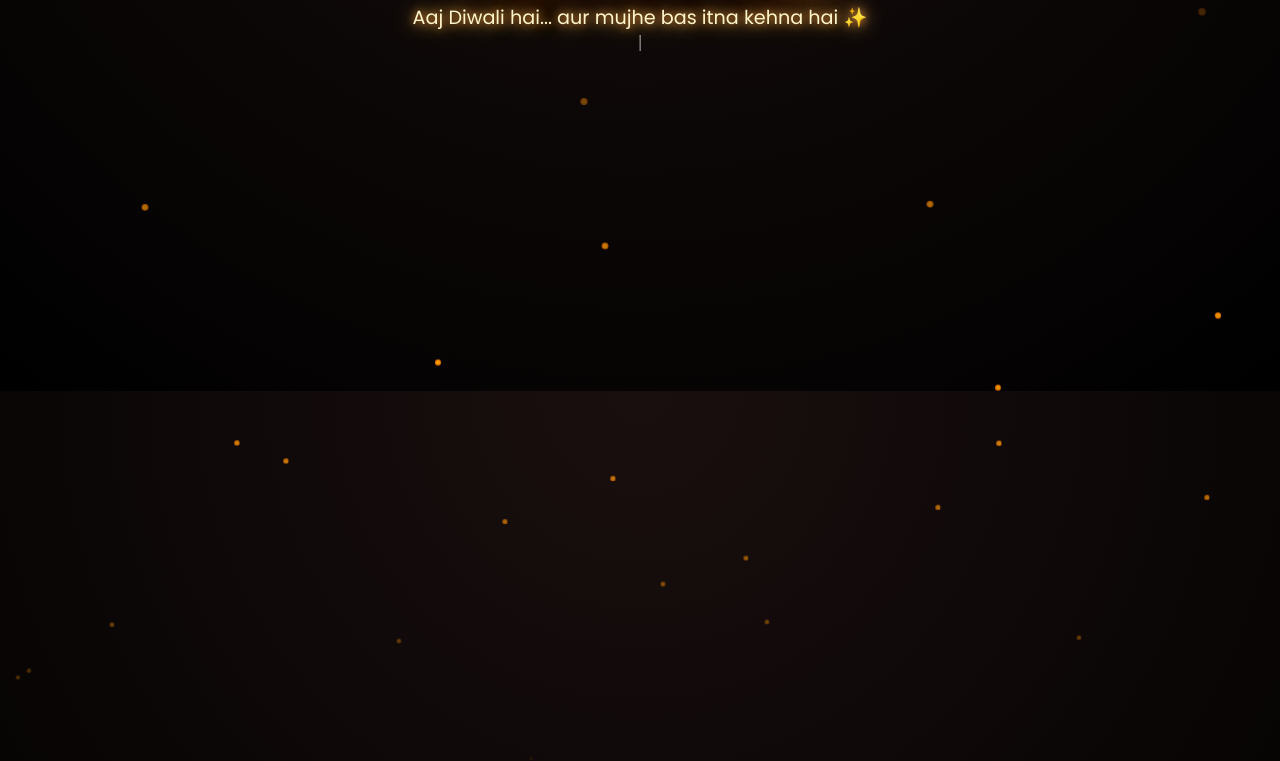
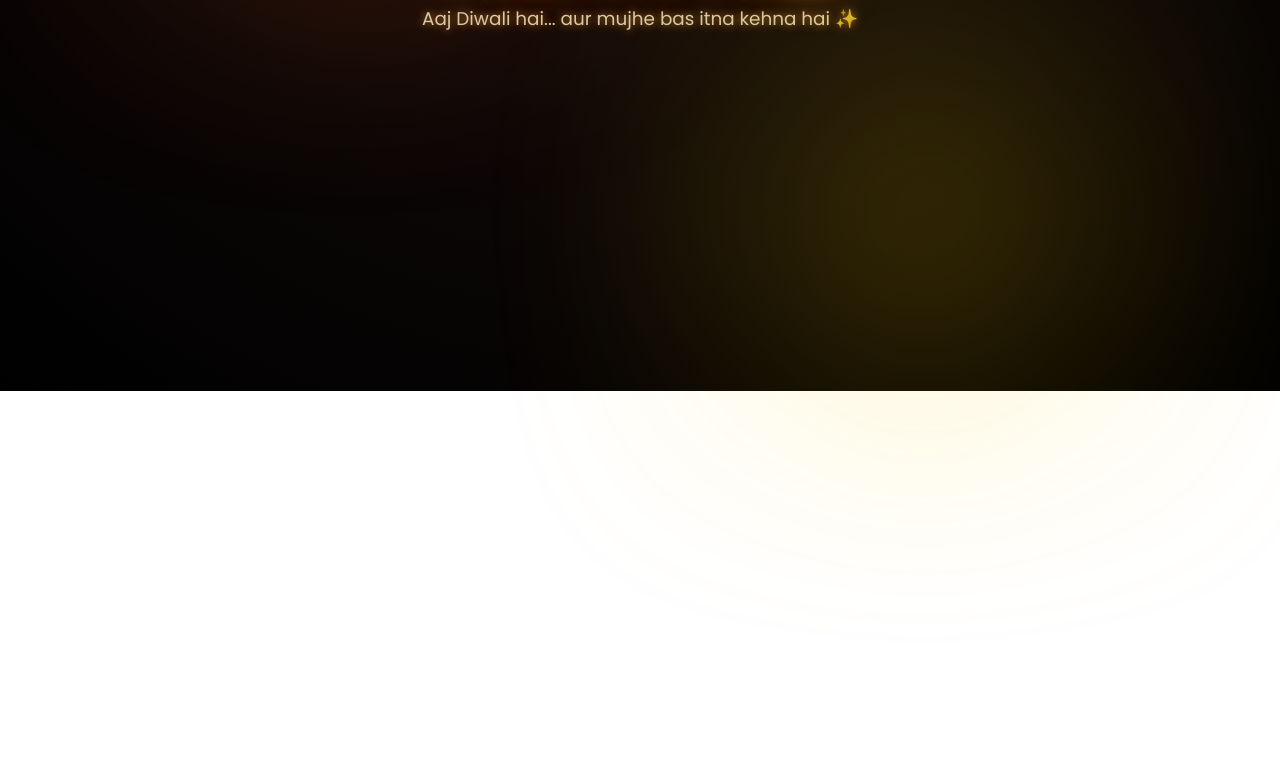
Before and after one commit to ravishbisht/happy-deepwali-savita, a plain HTML site: page index.html in a window 1280 px wide. Shown: the part 409-1170 px from the top of the page. After the commit the page ends 800 px from the top, so only its background shows below. Drawn offline with nearby package versions, Linux system fonts and the light colour scheme.

Commit message:
add light animations

```diff
--- a/index.html
+++ b/index.html
@@ -4,7 +4,7 @@
 <head>
   <meta charset="UTF-8" />
   <meta name="viewport" content="width=device-width, initial-scale=1.0" />
-    <title>Happy Diwali Savita 💖💖</title>
+  <title>Happy Diwali, Savita 💖</title>
   <script src="https://cdn.jsdelivr.net/npm/typed.js@2.0.12"></script>
   <style>
     @import url('https://fonts.googleapis.com/css2?family=Great+Vibes&family=Poppins:wght@400;600&display=swap');
@@ -19,21 +19,59 @@
       height: 100vh;
       width: 100vw;
       background: radial-gradient(circle at top, #1a0f0f, #000);
-            overflow: hidden;
       display: flex;
       justify-content: center;
       align-items: center;
       flex-direction: column;
       text-align: center;
+      color: #fff;
+      overflow: hidden;
       position: relative;
-            color: #fff;
+    }
+
+    /* Soft glowing background lights */
+    body::before,
+    body::after {
+      content: "";
+      position: absolute;
+      width: 200px;
+      height: 200px;
+      border-radius: 50%;
+      filter: blur(120px);
+      opacity: 0.6;
+      animation: pulse 6s infinite alternate;
+    }
+
+    body::before {
+      background: #ff6600;
+      top: 10%;
+      left: 20%;
+    }
+
+    body::after {
+      background: #ffcc00;
+      bottom: 10%;
+      right: 20%;
+      animation-delay: 2s;
+    }
+
+    @keyframes pulse {
+      from {
+        transform: scale(1);
+        opacity: 0.5;
+      }
+
+      to {
+        transform: scale(1.2);
+        opacity: 0.8;
+      }
     }
 
     h1 {
       font-family: 'Great Vibes', cursive;
       color: #ffcc00;
       font-size: 2.5em;
-            text-shadow: 0 0 20px #ffcc00, 0 0 40px #ff6600;
+      text-shadow: 0 0 20px #ffcc00, 0 0 30px #ff6600;
       margin-bottom: 10px;
       animation: glow 2s infinite alternate;
     }
@@ -50,49 +88,27 @@
 
     #typed {
       font-family: 'Poppins', sans-serif;
-            font-size: 1.2em;
+      font-size: 1.15em;
       color: #fff5cc;
       margin-top: 10px;
       padding: 0 20px;
-            line-height: 1.5em;
-            text-shadow: 0 0 10px #ff9933, 0 0 20px #ffcc66;
+      line-height: 1.6em;
+      text-shadow: 0 0 8px #ff9933;
+      max-width: 90%;
     }
 
-        /* Floating diyas (lights) */
-        .diya {
-            position: absolute;
-            width: 8px;
-            height: 8px;
-            background: radial-gradient(circle, #ffb400, #ff6600);
-            border-radius: 50%;
-            animation: float 5s linear infinite;
-            opacity: 0.8;
+    /* Simple fade transition */
+    #typed {
+      transition: opacity 0.8s ease;
     }
 
-        @keyframes float {
-            0% {
-                transform: translateY(100vh) scale(0.5);
-                opacity: 0;
-            }
-
-            50% {
-                opacity: 1;
-            }
-
-            100% {
-                transform: translateY(-10vh) scale(1);
-                opacity: 0;
-            }
-        }
-
-        /* Responsive adjustments */
     @media (max-width: 600px) {
       h1 {
         font-size: 2.2em;
       }
 
       #typed {
-                font-size: 1.1em;
+        font-size: 1.05em;
       }
     }
   </style>
@@ -103,17 +119,6 @@
   <div id="typed"></div>
 
   <script>
-        // Floating diyas animation
-        for (let i = 0; i < 25; i++) {
-            const diya = document.createElement("div");
-            diya.classList.add("diya");
-            diya.style.left = Math.random() * 100 + "vw";
-            diya.style.animationDuration = 4 + Math.random() * 3 + "s";
-            diya.style.animationDelay = Math.random() * 5 + "s";
-            document.body.appendChild(diya);
-        }
-
-        // Typed.js text
     new Typed("#typed", {
       strings: [
         "Aaj Diwali hai... aur mujhe bas itna kehna hai ✨",
@@ -124,11 +129,11 @@
         "Tum meri Diwali ki roshni ho... bas itna samajh lo 💕",
         "Main hamesha yahin hoon, tumhare saath... har khushi mein, har Diwali mein 🤍"
       ],
-
-            typeSpeed: 50,
-            backSpeed: 25,
-            loop: true,
-            backDelay: 2000
+      typeSpeed: 45,
+      backSpeed: 20,
+      backDelay: 2200,
+      fadeOut: true,
+      loop: true
     });
   </script>
 </body>
```
Lines whose indentation alone changed are shown as unchanged.
